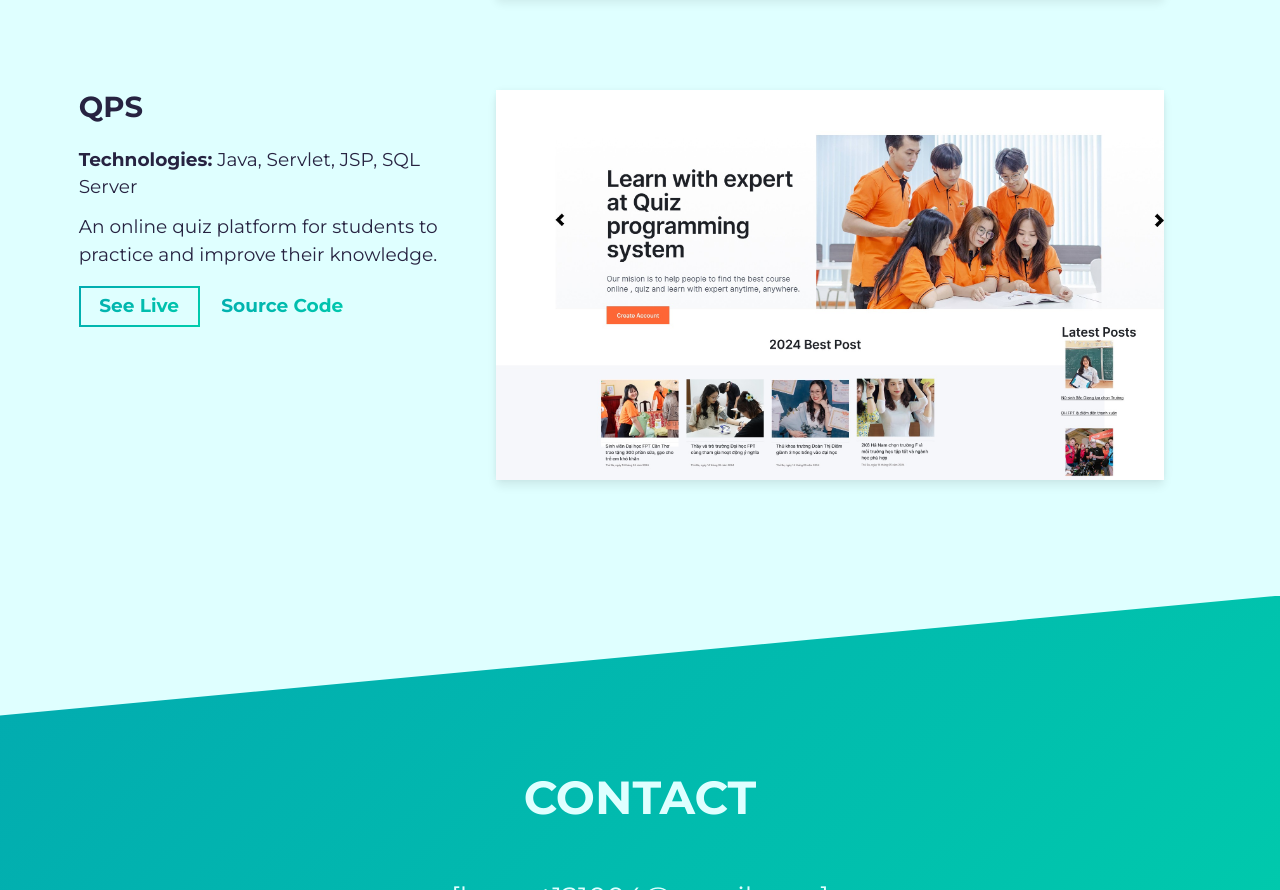
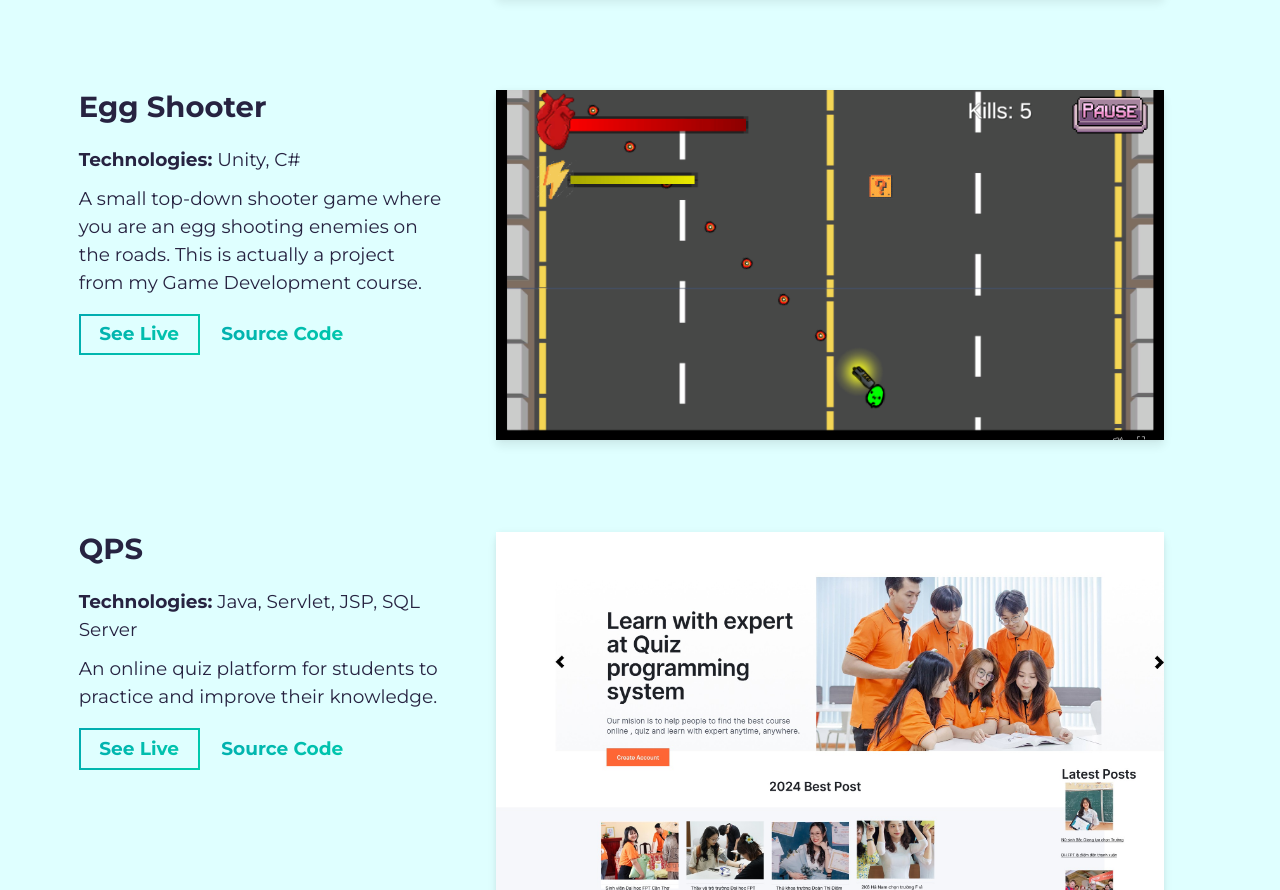
Before and after one commit to dadadadas111/me, a website built with Parcel: page src/index.html in a window 1280 px wide. Shown: the part 2409-3299 px from the top of the page. Built offline with nearby package versions, Linux system fonts and the light colour scheme.

Commit message:
feat: egg shooter

```diff
--- a/src/index.html
+++ b/src/index.html
@@ -142,10 +142,12 @@
                   Just... what is your IP?
                 </p>
               </div>
-              <a rel="noreferrer" target="_blank" href="https://fumi.fyi/simple-ip/" class="cta-btn cta-btn--hero" href="#!">
+              <a rel="noreferrer" target="_blank" href="https://fumi.fyi/simple-ip/" class="cta-btn cta-btn--hero"
+                href="#!">
                 See Live
               </a>
-              <a rel="noreferrer" target="_blank" href="https://github.com/dadadadas111/simple-ip" class="cta-btn text-color-main" href="#!">
+              <a rel="noreferrer" target="_blank" href="https://github.com/dadadadas111/simple-ip"
+                class="cta-btn text-color-main" href="#!">
                 Source Code
               </a>
             </div>
@@ -156,6 +158,43 @@
                 <div data-tilt data-tilt-max="4" data-tilt-glare="true" data-tilt-max-glare="0.5"
                   class="thumbnail rounded js-tilt">
                   <img alt="Project Image" class="img-fluid" src="assets/simple-ip.png" />
+                </div>
+              </a>
+            </div>
+          </div>
+        </div>
+        <!-- /END Project -->
+
+        <!-- Notice: each .row is a project -->
+        <div class="row">
+          <div class="col-lg-4 col-sm-12">
+            <div class="project-wrapper__text load-hidden">
+              <h3 class="project-wrapper__text-title">Egg Shooter</h3>
+              <div>
+                <p>
+                  <b>Technologies:</b> Unity, C#
+                </p>
+                <p class="mb-4">
+                  A small top-down shooter game where you are an egg shooting enemies on the roads. This is actually a
+                  project from my Game Development course.
+                </p>
+              </div>
+              <a rel="noreferrer" target="_blank" class="cta-btn cta-btn--hero"
+                href="https://play.unity.com/en/games/98f8bc99-7792-4bb2-8428-04cdf30af019/webgl-builds">
+                See Live
+              </a>
+              <a rel="noreferrer" target="_blank" class="cta-btn text-color-main"
+                href="https://github.com/dadadadas111/Lab2">
+                Source Code
+              </a>
+            </div>
+          </div>
+          <div class="col-lg-8 col-sm-12">
+            <div class="project-wrapper__image load-hidden">
+              <a rel="noreferrer" href="#!" target="_blank">
+                <div data-tilt data-tilt-max="4" data-tilt-glare="true" data-tilt-max-glare="0.5"
+                  class="thumbnail rounded js-tilt">
+                  <img alt="Project Image" class="img-fluid" src="assets/eggShooter.png" />
                 </div>
               </a>
             </div>
```
Also changed, not shown: src/assets/eggShooter.png (added).
